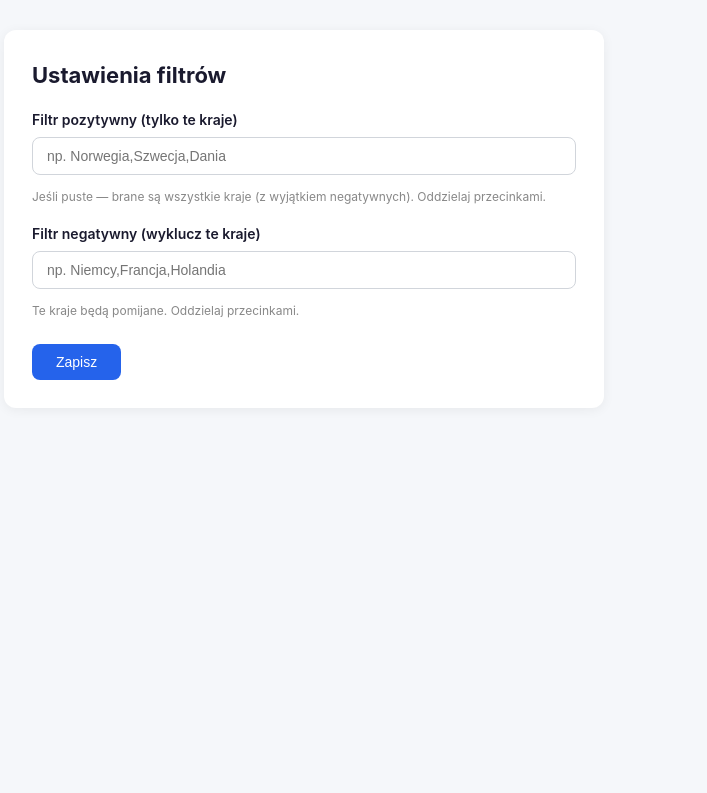
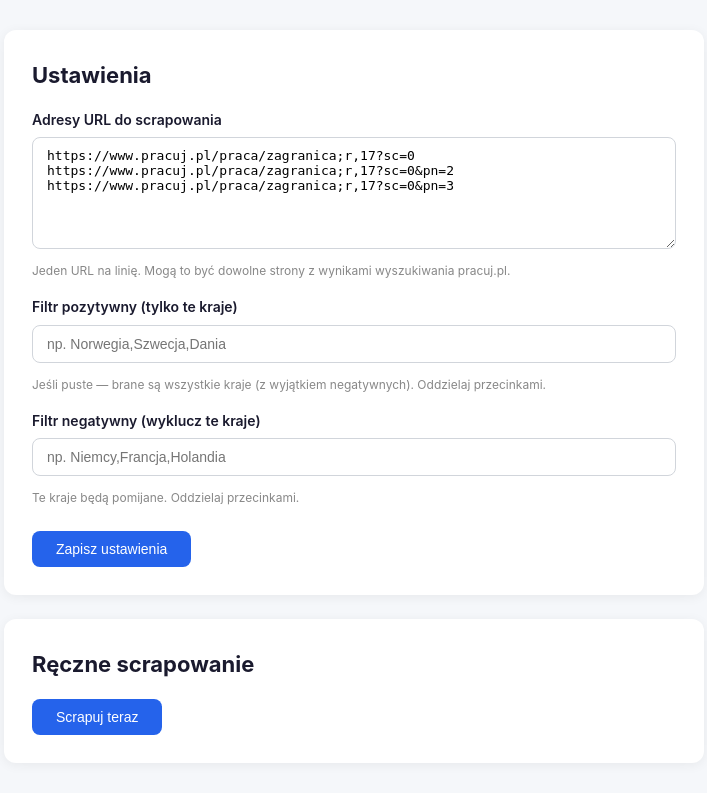
Before and after one commit to kbalicki/coolkarz-pracujpl-scraper, a Flask app: page /settings in a window 1280 px wide. Shown: the part 57-850 px from the top of the page, without its empty margins (56-763 px from the left). Before the commit the page ends 437 px from the top, so only its background shows below. Run offline with Flask 3, Linux system fonts and the light colour scheme; the visitor is signed in with stand-in values (Sample User, id 1).

Commit message:
Add URL list config, manual scrape button, and settings panel
- Replace BASE_URL/PAGES with urls.txt (editable from web panel)
- Add "Scrapuj teraz" button for on-demand scraping
- Show scraper log and status in settings
- Multi-location offers now list all locations (not just filtered ones)
- Update README with panel features documentation

Co-Authored-By: Claude Opus 4.6 <noreply@anthropic.com>

```diff
--- a/app.py
+++ b/app.py
@@ -2,11 +2,14 @@
 
 import json
 import os
+import subprocess
+import threading
 from pathlib import Path
 from functools import wraps
+from datetime import datetime
 
 from dotenv import load_dotenv
-from flask import Flask, render_template, request, redirect, url_for, session, flash
+from flask import Flask, render_template, request, redirect, url_for, session, flash, jsonify
 
 load_dotenv()
 
@@ -17,6 +20,11 @@ APP_USER = os.getenv("APP_USER", "coolkarz")
 APP_PASS = os.getenv("APP_PASS", "Praca1")
 ENV_PATH = Path(__file__).parent / ".env"
 OFFERS_PATH = Path(__file__).parent / "offers.json"
+URLS_PATH = Path(__file__).parent / "urls.txt"
+SCRAPER_PATH = Path(__file__).parent / "scraper.py"
+VENV_PYTHON = Path(__file__).parent / "venv" / "bin" / "python3"
+
+scrape_status = {"running": False, "log": "", "last_run": None}
 
 
 def login_required(f):
@@ -63,6 +71,36 @@ def write_env_filters(include, exclude):
     ENV_PATH.write_text("\n".join(new_lines) + "\n", encoding="utf-8")
 
 
+def read_urls():
+    if URLS_PATH.exists():
+        return URLS_PATH.read_text(encoding="utf-8")
+    return ""
+
+
+def write_urls(text):
+    URLS_PATH.write_text(text.strip() + "\n", encoding="utf-8")
+
+
+def run_scraper_bg():
+    scrape_status["running"] = True
+    scrape_status["log"] = ""
+    try:
+        python = str(VENV_PYTHON) if VENV_PYTHON.exists() else "python3"
+        result = subprocess.run(
+            [python, str(SCRAPER_PATH)],
+            capture_output=True, text=True, timeout=600,
+            cwd=str(SCRAPER_PATH.parent),
+        )
+        scrape_status["log"] = result.stdout + result.stderr
+    except subprocess.TimeoutExpired:
+        scrape_status["log"] = "BŁĄD: Scraper przekroczył limit czasu (10 min)"
+    except Exception as e:
+        scrape_status["log"] = f"BŁĄD: {e}"
+    finally:
+        scrape_status["running"] = False
+        scrape_status["last_run"] = datetime.now().strftime("%Y-%m-%d %H:%M:%S")
+
+
 @app.route("/")
 def index():
     data = load_offers()
@@ -91,11 +129,32 @@ def settings():
     if request.method == "POST":
         include = request.form.get("include", "").strip()
         exclude = request.form.get("exclude", "").strip()
+        urls_text = request.form.get("urls", "").strip()
         write_env_filters(include, exclude)
-        flash("Filtry zapisane")
+        write_urls(urls_text)
+        flash("Ustawienia zapisane")
         return redirect(url_for("settings"))
     include, exclude = read_env_filters()
-    return render_template("settings.html", include=include, exclude=exclude)
+    urls = read_urls()
+    return render_template("settings.html", include=include, exclude=exclude, urls=urls, status=scrape_status)
+
+
+@app.route("/scrape", methods=["POST"])
+@login_required
+def scrape_now():
+    if scrape_status["running"]:
+        flash("Scraper już działa, poczekaj na zakończenie")
+    else:
+        thread = threading.Thread(target=run_scraper_bg, daemon=True)
+        thread.start()
+        flash("Scraper uruchomiony w tle — odśwież stronę za ~2 minuty")
+    return redirect(url_for("settings"))
+
+
+@app.route("/scrape-status")
+@login_required
+def scrape_status_api():
+    return jsonify(scrape_status)
 
 
 if __name__ == "__main__":
--- a/templates/settings.html
+++ b/templates/settings.html
@@ -2,9 +2,13 @@
 {% block title %}Ustawienia — Pracuj.pl Scraper{% endblock %}
 
 {% block content %}
-<div class="card" style="max-width:600px">
-    <h2>Ustawienia filtrów</h2>
+<div class="card" style="max-width:700px">
+    <h2>Ustawienia</h2>
     <form method="POST">
+        <label for="urls">Adresy URL do scrapowania</label>
+        <textarea id="urls" name="urls" rows="6" style="width:100%;padding:10px 14px;border:1px solid #d1d5db;border-radius:8px;font-size:13px;font-family:monospace;resize:vertical;margin-bottom:4px">{{ urls }}</textarea>
+        <p class="help">Jeden URL na linię. Mogą to być dowolne strony z wynikami wyszukiwania pracuj.pl.</p>
+
         <label for="include">Filtr pozytywny (tylko te kraje)</label>
         <input type="text" id="include" name="include" value="{{ include }}" placeholder="np. Norwegia,Szwecja,Dania">
         <p class="help">Jeśli puste — brane są wszystkie kraje (z wyjątkiem negatywnych). Oddzielaj przecinkami.</p>
@@ -13,7 +17,29 @@
         <input type="text" id="exclude" name="exclude" value="{{ exclude }}" placeholder="np. Niemcy,Francja,Holandia">
         <p class="help">Te kraje będą pomijane. Oddzielaj przecinkami.</p>
 
-        <button type="submit" style="margin-top:8px">Zapisz</button>
+        <button type="submit" style="margin-top:8px">Zapisz ustawienia</button>
     </form>
 </div>
+
+<div class="card" style="max-width:700px">
+    <h2>Ręczne scrapowanie</h2>
+    {% if status.running %}
+        <p><span class="badge" style="background:#dbeafe;color:#1e40af">Scraper działa...</span></p>
+        <p class="help" style="margin-top:8px">Odśwież stronę, żeby sprawdzić status.</p>
+    {% else %}
+        {% if status.last_run %}
+            <p class="meta">Ostatnie uruchomienie: {{ status.last_run }}</p>
+        {% endif %}
+        <form method="POST" action="/scrape" onsubmit="this.querySelector('button').disabled=true;this.querySelector('button').textContent='Uruchamiam...'">
+            <button type="submit">Scrapuj teraz</button>
+        </form>
+    {% endif %}
+
+    {% if status.log %}
+        <details style="margin-top:16px">
+            <summary style="cursor:pointer;font-size:14px;color:#666">Pokaż log ostatniego scrapowania</summary>
+            <pre style="background:#1a1a2e;color:#e0e0e0;padding:16px;border-radius:8px;margin-top:8px;font-size:12px;max-height:400px;overflow:auto;white-space:pre-wrap">{{ status.log }}</pre>
+        </details>
+    {% endif %}
+</div>
 {% endblock %}
--- /dev/null
+++ b/urls.txt
@@ -0,0 +1,3 @@
+https://www.pracuj.pl/praca/zagranica;r,17?sc=0
+https://www.pracuj.pl/praca/zagranica;r,17?sc=0&pn=2
+https://www.pracuj.pl/praca/zagranica;r,17?sc=0&pn=3
```
Also changed, not shown: scraper.py (+18 -14 lines), README.md, 1 other file.
